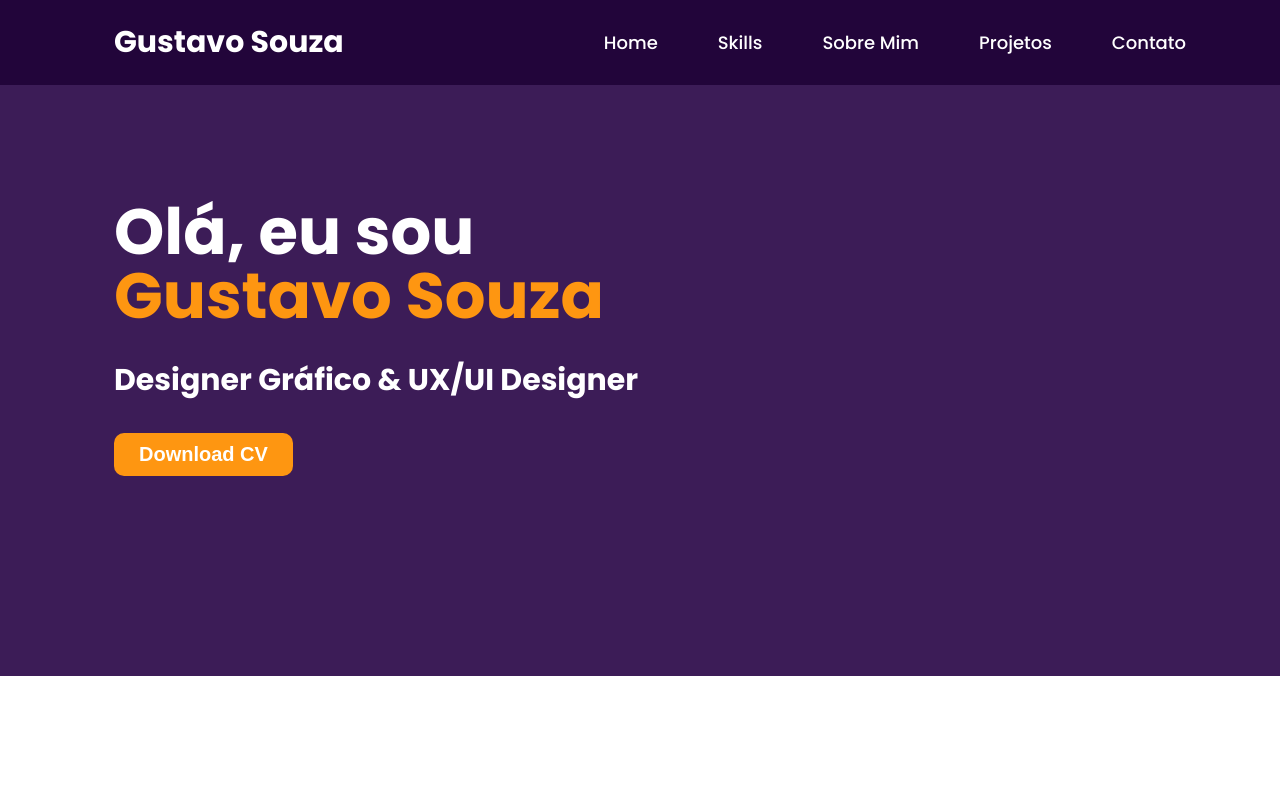
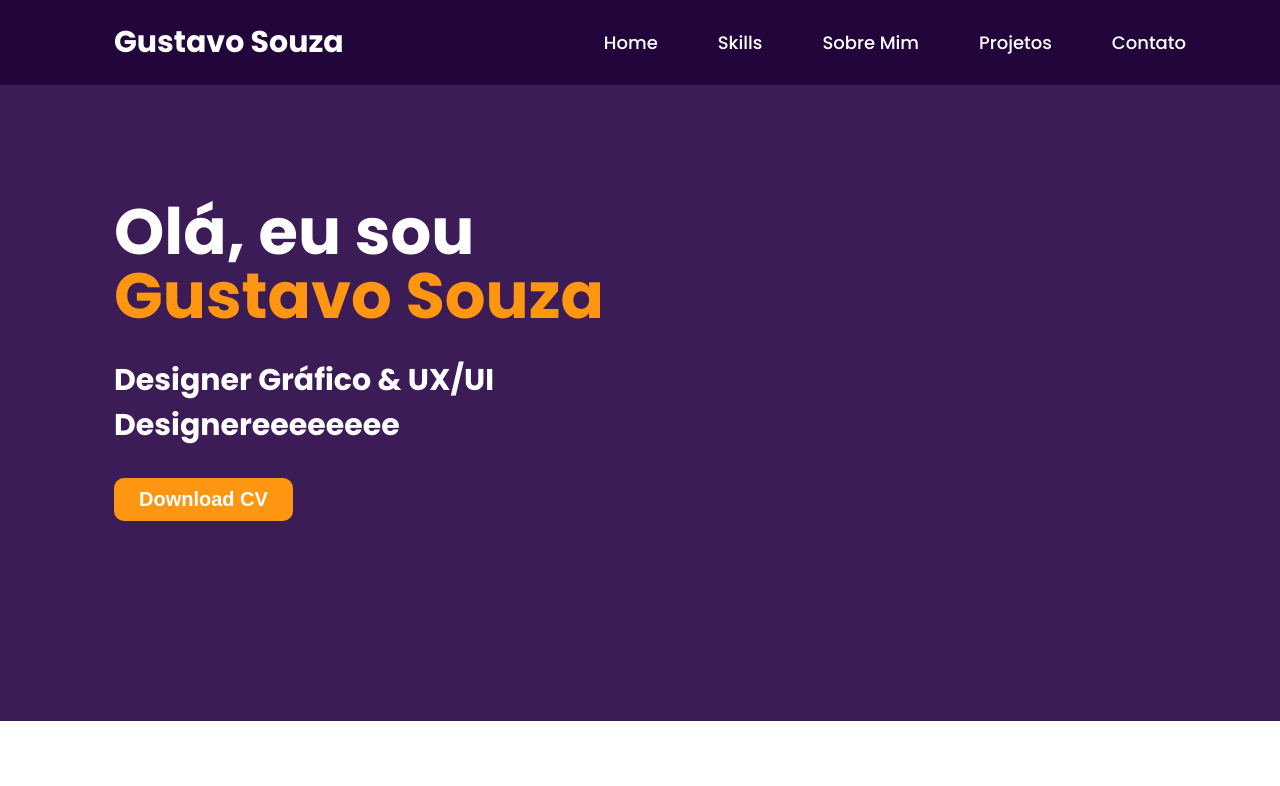
Before and after one commit to soouzxgu/portfolio-gustavo-souza, a plain HTML site: page index.html in a window 1280 px wide. Shown: the top 786 px of the page. Drawn offline with Linux system fonts and the light colour scheme.

Commit message:
commit teste adicao

```diff
--- a/index.html
+++ b/index.html
@@ -56,7 +56,7 @@
                 <!--main text-->
                 <div class="main-text">
                     <h1>Olá, eu sou </h1><span>Gustavo Souza</span>
-                    <h2>Designer Gráfico & UX/UI Designer</h2>
+                    <h2>Designer Gráfico & UX/UI Designereeeeeeee</h2>
 
                     <div>
                         <button class="btn-gradient-2">Download CV</button>
```
